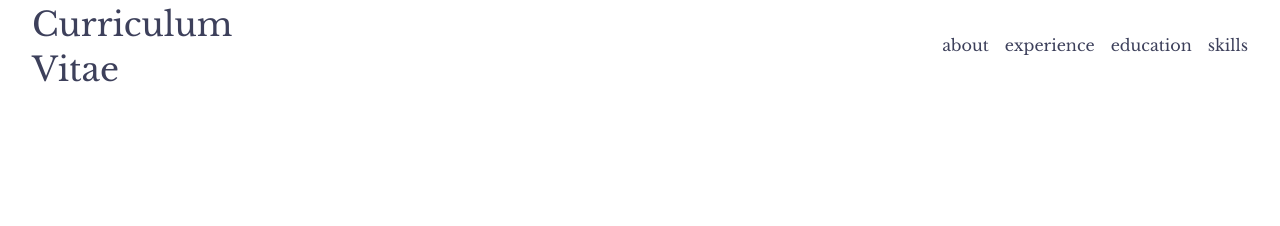
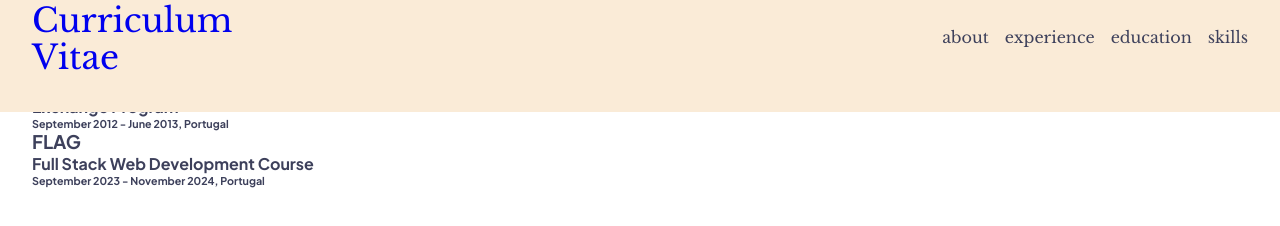
Before and after one commit to ellenristow/my-cv-project, a website: page pages/education.html in a window 1280 px wide. Drawn offline with nearby package versions, Linux system fonts and the light colour scheme.

Commit message:
updated experience styles. added a functuin in JS to get the info via Json file.

```diff
--- /dev/null
+++ b/data/education_data.json
@@ -0,0 +1,20 @@
+[
+	{
+		"id": 1,
+		"institution_name": "Universidade do Vale do Itajaí",
+		"title": "Bachelor's Degree in Architecture and Urban Planning",
+		"year": "February 2008 - August 2014, Brazil"
+	},
+	{
+		"id": 2,
+		"institution_name": "Faculdade de Arquitetura da Universidade Técnica de Lisboa",
+		"title": "Exchange Program",
+		"year": "September 2012 - June 2013, Portugal"
+	},
+	{
+		"id": 3,
+		"institution_name": "FLAG",
+		"title": "Full Stack Web Development Course",
+		"year": "September 2023 - November 2024, Portugal"
+	}
+]
--- a/navbar.html
+++ b/navbar.html
@@ -9,18 +9,18 @@
 			</div>
 			<div class="nav__right-header">
 				<ul class="nav__menu">
-					<a href="../pages/about.html">
-						<li class="nav__menu-item">about</li>
-					</a>
-					<a href="../pages/experience.html">
-						<li class="nav__menu-item">experience</li>
-					</a>
-					<a href="../pages/education.html">
-						<li class="nav__menu-item">education</li>
-					</a>
-					<a href="../pages/skills.html">
-						<li class="nav__menu-item">skills</li>
-					</a>
+					<li class="nav__menu-item">
+						<a href="../pages/about.html">about</a>
+					</li>
+					<li class="nav__menu-item">
+						<a href="../pages/experience.html">experience</a>
+					</li>
+					<li class="nav__menu-item">
+						<a href="../pages/education.html">education</a>
+					</li>
+					<li class="nav__menu-item">
+						<a href="../pages/skills.html">skills</a>
+					</li>
 				</ul>
 			</div>
 		</div>
--- a/pages/education.html
+++ b/pages/education.html
@@ -5,11 +5,20 @@
 		<meta name="viewport" content="width=device-width, initial-scale=1.0" />
 		<title>Education</title>
 		<link rel="stylesheet" href="../styles/main.css" />
+		<script src="../scripts/education.js" defer></script>
 	</head>
 	<body>
 		<header>
 			<div id="navbar-placeholder"></div>
 			<script src="../scripts/navbar.js"></script>
+			<section class="education">
+				<div class="container">
+					<div class="education__wrapper">
+						<div class="education__background"></div>
+						<div id="education__data"></div>
+					</div>
+				</div>
+			</section>
 		</header>
 	</body>
 </html>
--- /dev/null
+++ b/scripts/education.js
@@ -0,0 +1,40 @@
+document.addEventListener('DOMContentLoaded', () => {
+	const educationData = document.getElementById('education__data');
+
+	fetch('../data/education_data.json')
+		.then(response => {
+			if (!response.ok) {
+				console.error('HTTP Error:', response.status, response.statusText, 'URL:', response.url);
+				throw new Error(`HTTP Error! status: ${response.status}, ${response.statusText}, URL: ${response.url}`);
+			}
+			return response.json();
+		})
+		.then(institutions => {
+			educationData.innerHTML = '';
+
+			institutions.forEach(institution => {
+				const itemDiv = document.createElement('div');
+				itemDiv.classList.add('education___item');
+				itemDiv.setAttribute('education__item-id', institution.id);
+
+				const institutionName = document.createElement('h3');
+				institutionName.textContent = `${institution.institution_name}`;
+
+				const courseTitle = document.createElement('h4');
+				courseTitle.textContent = `${institution.title}`;
+
+				const year = document.createElement('h6');
+				year.textContent = `${institution.year}`;
+
+				itemDiv.appendChild(institutionName);
+				itemDiv.appendChild(courseTitle);
+				itemDiv.appendChild(year);
+
+				educationData.appendChild(itemDiv);
+			});
+		})
+		.catch(error => {
+			console.error('Erro ao carregar a informação:', error);
+			educationData.textContent = 'Erro ao carregar as informações';
+		});
+});
--- a/scripts/navbar.js
+++ b/scripts/navbar.js
@@ -1,8 +1,16 @@
 document.addEventListener('DOMContentLoaded', () => {
-	//DomCL - é um evento disparado após o html ser carregado
-	fetch('../navbar.html') //busca o ficheiro navbar.html e retorna uma promisse com uma resposta
-		.then(res => res.text()) //assim que recebe converte o conteúdo em texto (aqui html)
+	fetch('../navbar.html')
+		.then(res => res.text())
 		.then(data => {
 			document.getElementById('navbar-placeholder').innerHTML = data;
-		}); //assim que for convertido em texto, será injetado num elemento com id 'navbar-placeholder' pelo innerHTML
+
+			const navBar = document.querySelector('nav');
+			window.addEventListener('scroll', function () {
+				if (window.scrollY > 0) {
+					navBar.classList.add('navbar-background');
+				} else {
+					navBar.classList.remove('navbar-background');
+				}
+			});
+		});
 });
--- a/styles/layout/_about.scss
+++ b/styles/layout/_about.scss
@@ -3,7 +3,7 @@
 @use '../core/' as *;
 
 .about {
-	margin-top: 6rem;
+	margin-top: 7rem;
 
 	&__wrapper {
 		font-family: $main-font;
--- /dev/null
+++ b/styles/layout/_education.scss
@@ -0,0 +1,12 @@
+@use '../abstracts/' as *;
+@use '../components/' as *;
+@use '../core/' as *;
+
+.education {
+	margin-top: 1rem;
+
+	&__wrapper {
+		font-family: $main-font;
+		color: $text-dark-color;
+	}
+}
--- a/styles/layout/_experience.scss
+++ b/styles/layout/_experience.scss
@@ -3,32 +3,33 @@
 @use '../core/' as *;
 
 .experience {
-	margin-top: 6rem;
+	margin-top: 7rem;
 
 	&__wrapper {
 		font-family: $main-font;
 		color: $text-dark-color;
 		display: grid;
 		grid-template-columns: repeat(4, 1fr);
-		grid-template-rows: repeat(4, auto);
+		grid-template-rows: 1fr 2fr 1fr;
 	}
 
 	&__background1 {
 		grid-column: 1/4;
-		grid-row: 1/4;
+		grid-row: 1/3;
 		background: $fourth-color;
 		z-index: -3;
-		margin: 0 8rem 6rem 0;
+		margin-right: 9rem;
+		margin-bottom: -2rem;
 	}
 
 	&__text1 {
 		grid-column: 3/5;
-		grid-row: 2/5;
+		grid-row: 1/4;
 		display: flex;
 		flex-direction: column-reverse;
 		padding: 2.5rem 4rem 1.5rem 1rem;
 		align-self: center;
-		margin: 1rem 0;
+		margin: 10rem 0;
 	}
 
 	&__text2 {
@@ -43,7 +44,7 @@
 
 	&__text-section1,
 	&__text-section2 {
-		padding-bottom: 1rem;
+		padding-bottom: 1.5rem;
 
 		h3 {
 			font-size: $h6-font-size;
@@ -91,9 +92,9 @@
 
 	&__background2 {
 		grid-column: 2/5;
-		grid-row: 2/5;
+		grid-row: 1/4;
 		background: $bg-primary-color;
 		z-index: -2;
-		margin-left: 17rem;
+		margin: 14rem 0 8rem 17rem;
 	}
 }
--- a/styles/layout/_index.scss
+++ b/styles/layout/_index.scss
@@ -2,3 +2,4 @@
 @forward 'experience';
 @forward 'intro';
 @forward 'about';
+@forward 'education';
--- a/styles/layout/_intro.scss
+++ b/styles/layout/_intro.scss
@@ -3,7 +3,7 @@
 @use '../core/' as *;
 
 .intro {
-	margin-top: 6rem;
+	margin-top: 1rem;
 
 	&__wrapper {
 		display: grid;
--- a/styles/layout/_navbar.scss
+++ b/styles/layout/_navbar.scss
@@ -9,7 +9,9 @@
 	top: 0;
 	left: 0;
 	color: $text-dark-color;
-	height: 6rem;
+	height: 7rem;
+	background: antiquewhite;
+	align-items: center;
 
 	&__wrapper {
 		display: flex;
@@ -19,7 +21,7 @@
 		font-family: $secondary-font;
 	}
 
-	&__left-header a {
+	&__left-header li {
 		text-decoration: none;
 		color: inherit;
 	}
@@ -27,10 +29,12 @@
 	&__left-header h1 {
 		font-size: $h3-font-size;
 		font-weight: 100;
+		line-height: 1;
 		margin-top: 0.25rem;
+		text-decoration: none;
 	}
 
-	&__left-header a:hover {
+	&__left-header li:hover {
 		cursor: pointer;
 		color: $tertiary-color;
 	}
@@ -55,4 +59,8 @@
 		cursor: pointer;
 		color: $tertiary-color;
 	}
+
+	.nav.navbar-background {
+		background: black;
+	}
 }
```
Also changed, not shown: pages/about.html (+8 -4 lines), styles/main.css, 2 other files.
